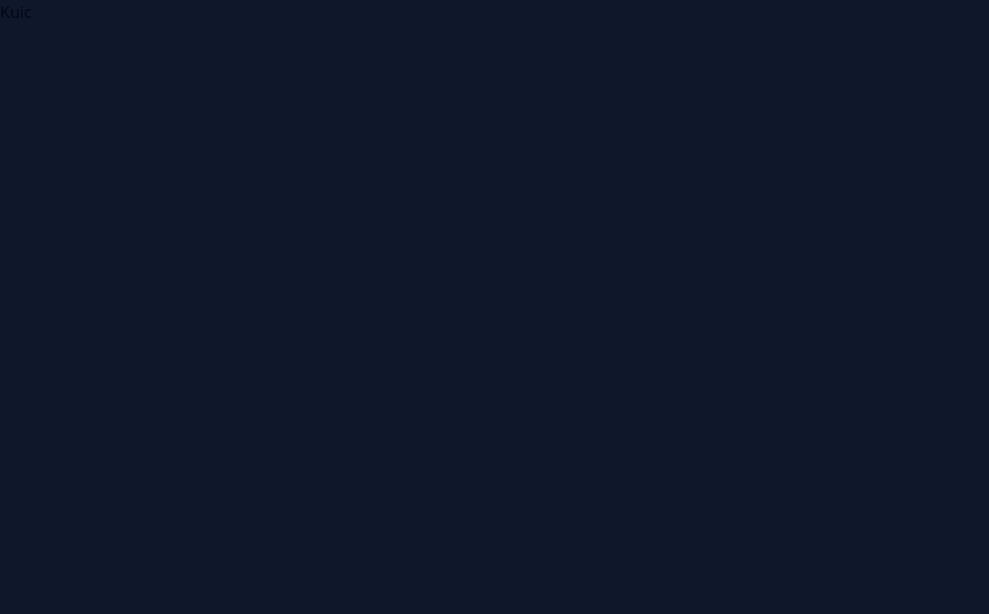
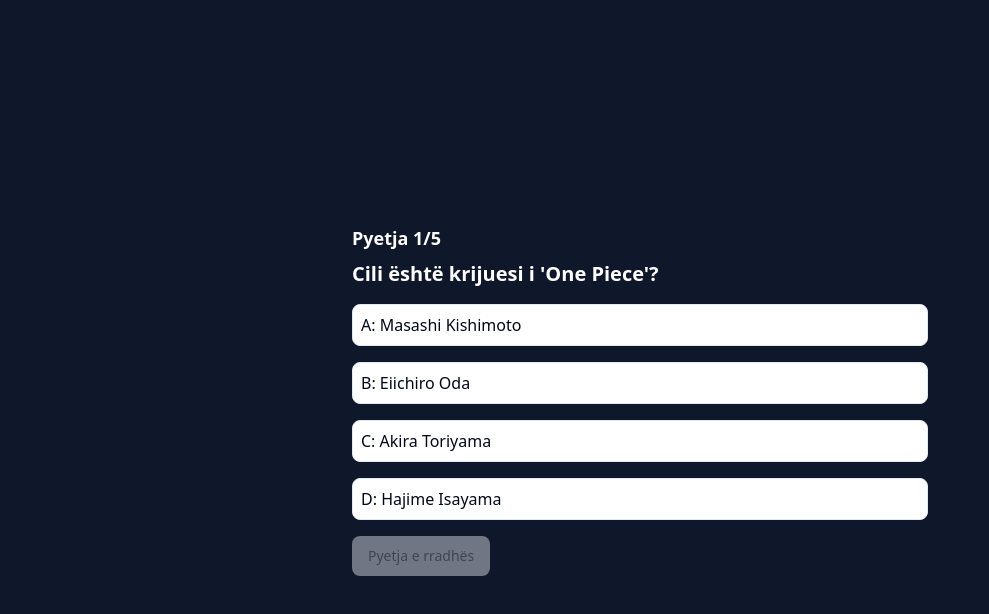
Before and after one commit to Dejvi31/albatsuki-app, a Next.js app: page /kuic in a window 1280 px wide. Shown: the top 614 px of the page, without its empty margins (0-989 px from the left). Built offline with nearby package versions, Linux system fonts and the light colour scheme.

Commit message:
perfunduam kuicin

```diff
--- a/app/kuic/page.tsx
+++ b/app/kuic/page.tsx
@@ -1,7 +1,125 @@
-import React from "react";
+"use client";
+import { useState } from "react";
+import { Button } from "@/components/ui/button";
+import { quizQuestions } from "@/data/content";
 
 const Kuic = () => {
-  return <div>Kuic</div>;
+  const [currentQuestionIndex, setCurrentQuestionIndex] = useState(0);
+  const [selectedAnswers, setSelectedAnswers] = useState<{
+    [key: number]: string;
+  }>({});
+  const [showResults, setShowResults] = useState(false);
+
+  const handleAnswerSelect = (option: string) => {
+    setSelectedAnswers({ ...selectedAnswers, [currentQuestionIndex]: option });
+  };
+
+  const handleNext = () => {
+    if (currentQuestionIndex < quizQuestions.length - 1) {
+      setCurrentQuestionIndex(currentQuestionIndex + 1);
+    }
+  };
+
+  const handleFinishQuiz = () => {
+    setShowResults(true);
+  };
+
+  return (
+    <div className="flex flex-col items-center justify-center h-screen  p-4">
+      {!showResults ? (
+        <div className="w-full max-w-xl ">
+          <h3 className="text-lg font-semibold mb-2 text-white">
+            Pyetja {currentQuestionIndex + 1}/{quizQuestions.length}
+          </h3>
+
+          <h2 className="text-xl font-bold mb-4 text-white">
+            {quizQuestions[currentQuestionIndex].question}
+          </h2>
+
+          <div className="grid grid-cols-1 gap-4">
+            {quizQuestions[currentQuestionIndex].options.map(
+              (option, optionIndex) => {
+                const isSelected =
+                  selectedAnswers[currentQuestionIndex] === option[0];
+                return (
+                  <button
+                    key={optionIndex}
+                    onClick={() => handleAnswerSelect(option[0])}
+                    className={`p-2 border rounded-lg text-left ${
+                      isSelected
+                        ? "bg-gray-400 text-white"
+                        : "bg-white hover:bg-gray-200"
+                    }`}
+                  >
+                    {option}
+                  </button>
+                );
+              }
+            )}
+          </div>
+
+          {currentQuestionIndex < quizQuestions.length - 1 ? (
+            <Button
+              onClick={handleNext}
+              disabled={!selectedAnswers[currentQuestionIndex]}
+              className={`mt-4 py-2 px-4 rounded-lg ${
+                selectedAnswers[currentQuestionIndex]
+                  ? "bg-blue-500 hover:bg-blue-600 text-white"
+                  : "bg-gray-300 text-gray-500"
+              }`}
+            >
+              Pyetja e rradhës
+            </Button>
+          ) : (
+            <Button
+              onClick={handleFinishQuiz}
+              disabled={!selectedAnswers[currentQuestionIndex]}
+              className={`mt-4 py-2 px-4 rounded-lg ${
+                selectedAnswers[currentQuestionIndex]
+                  ? "bg-green-500 hover:bg-green-600 text-white"
+                  : "bg-gray-300 text-gray-500"
+              }`}
+            >
+              Përfundo Kuizin
+            </Button>
+          )}
+        </div>
+      ) : (
+        <div className="w-full max-w-xl text-white">
+          <h2 className="text-2xl font-bold mb-4">Rezultatet tuaja:</h2>
+          {quizQuestions.map((question, index) => {
+            const isCorrect = selectedAnswers[index] === question.correctAnswer;
+            const selectedOption = quizQuestions[index].options.find(
+              (option) => option[0] === selectedAnswers[index]
+            );
+
+            const correctOption = quizQuestions[index].options.find(
+              (option) => option[0] === question.correctAnswer
+            );
+
+            return (
+              <div key={index} className="mb-4">
+                <p className="font-semibold">{question.question}</p>
+                <p
+                  className={`${isCorrect ? "text-green-600" : "text-red-600"}`}
+                >
+                  {isCorrect
+                    ? `Saktë! Përgjigjja është ${
+                        question.correctAnswer
+                      } (${correctOption?.slice(3)}).`
+                    : `Gabim! Përgjigjja e saktë ishte ${
+                        question.correctAnswer
+                      } (${correctOption?.slice(3)}), ju zgjodhët ${
+                        selectedAnswers[index]
+                      } (${selectedOption?.slice(3)}).`}
+                </p>
+              </div>
+            );
+          })}
+        </div>
+      )}
+    </div>
+  );
 };
 
 export default Kuic;
--- a/data/content.ts
+++ b/data/content.ts
@@ -59,3 +59,42 @@ export const amvs = [
     music: "Your Chosen Music Title",
   },
 ];
+
+export const quizQuestions = [
+  {
+    question: "Cili është krijuesi i 'One Piece'?",
+    options: [
+      "A: Masashi Kishimoto",
+      "B: Eiichiro Oda",
+      "C: Akira Toriyama",
+      "D: Hajime Isayama",
+    ],
+    correctAnswer: "B",
+  },
+  {
+    question: "Kur u transmetua për herë të parë 'Naruto'?",
+    options: ["A: 1999", "B: 2002", "C: 2005", "D: 2010"],
+    correctAnswer: "B",
+  },
+  {
+    question: "Sa bishta ka Kurama në 'Naruto'?",
+    options: ["A: 9", "B: 7", "C: 5", "D: 10"],
+    correctAnswer: "A",
+  },
+  {
+    question:
+      "Kush është kapiteni i ekuipazhit të 'Straw Hats' në 'One Piece'? ",
+    options: ["A: Zoro", "B: Sanji", "C: Luffy", "D: Nami"],
+    correctAnswer: "C",
+  },
+  {
+    question: "Kush është autori i 'Attack on Titan'?",
+    options: [
+      "A: Eiichiro Oda",
+      "B: Masashi Kishimoto",
+      "C: Hajime Isayama",
+      "D: Yoshihiro Togashi",
+    ],
+    correctAnswer: "C",
+  },
+];
```
